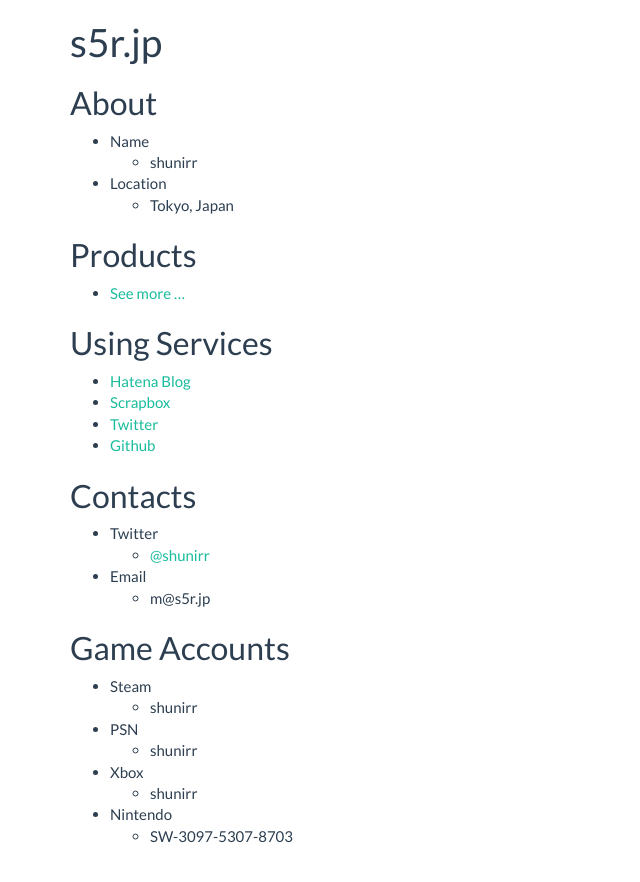
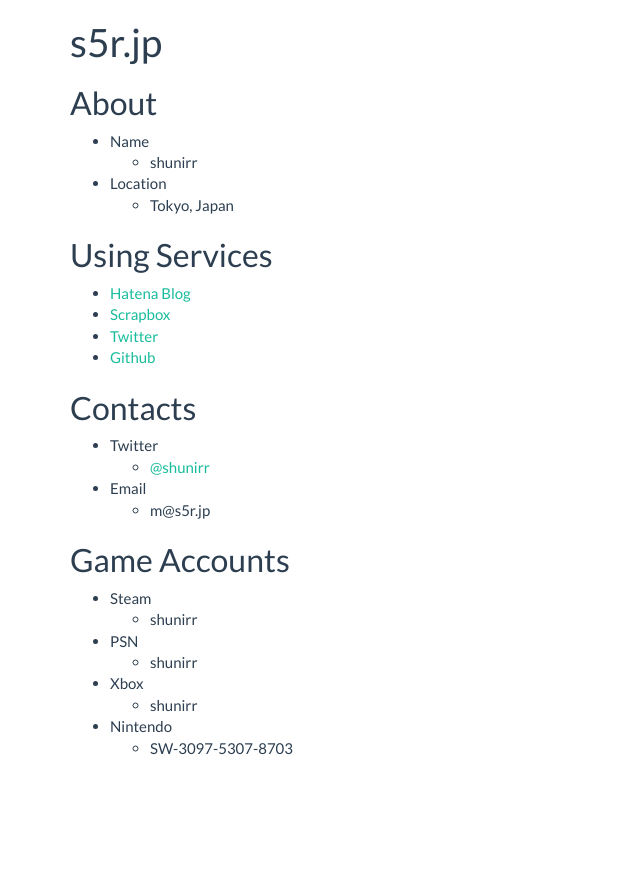
Before and after one commit to shunirr/shunirr.github.io, a Jekyll site: the page built from index.md, in a window 1280 px wide. Shown: the top 882 px of the page, without its empty margins (0-640 px from the left). Built offline with Jekyll 4.4.1, drawn with Linux system fonts in a browser that asks for light colours; nearby versions of some CDN libraries.

Commit message:
Update index.md

```diff
--- a/index.md
+++ b/index.md
@@ -9,10 +9,6 @@ layout: default
   * shunirr
 * Location
   * Tokyo, Japan
-
-## Products
-
-* [See more ...](https://github.com/shunirr)
 
 ## Using Services
 
```
